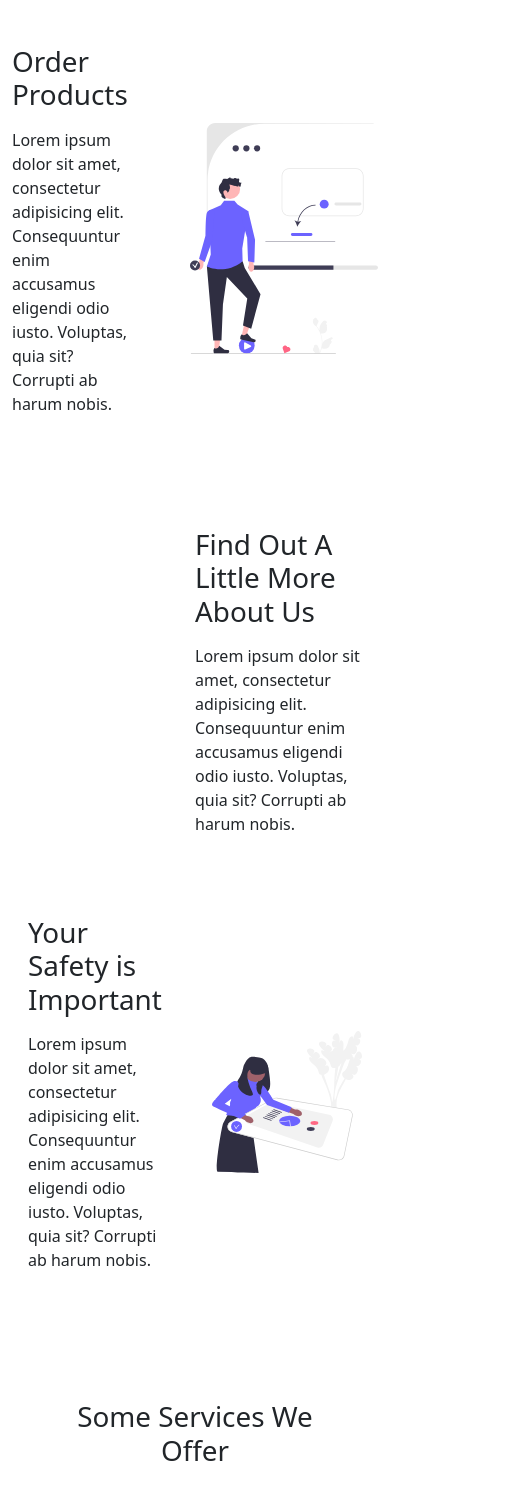
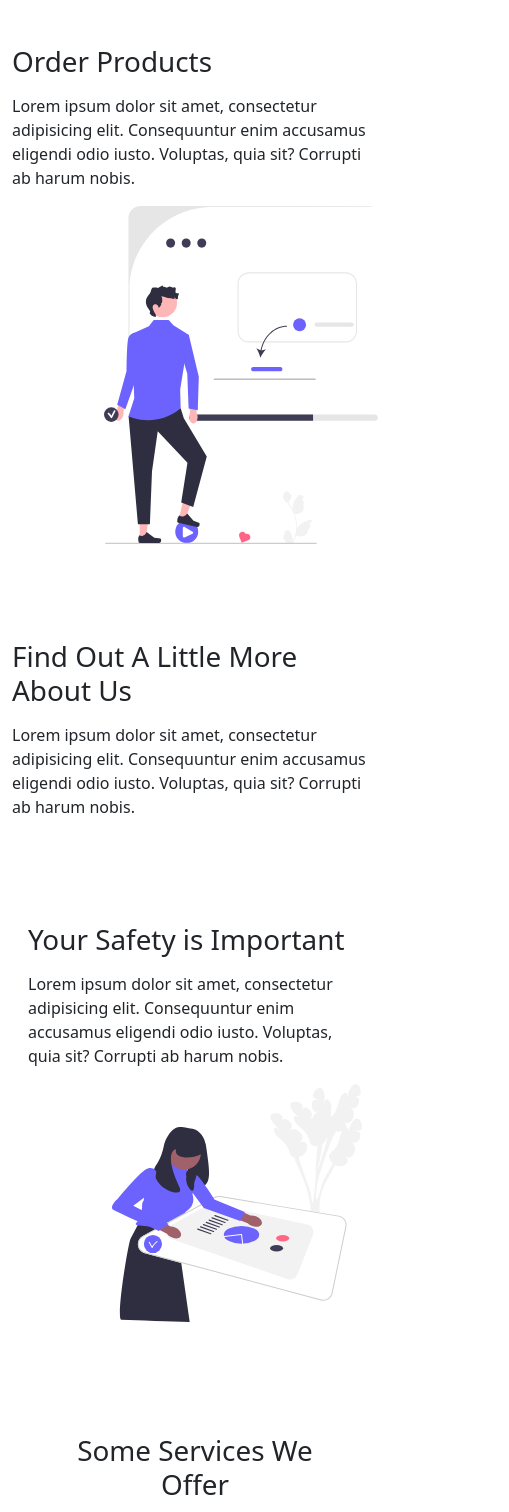
Before and after one commit to abukawsar45/landing-page-with-bootstrap, a plain HTML site: page index.html in a window 390 px wide. Shown: the part 83-1595 px from the top of the page, 509 px wide, since content can reach past the window. Drawn offline with nearby package versions, Linux system fonts and the light colour scheme.

Commit message:
with responsive

```diff
--- a/index.html
+++ b/index.html
@@ -47,8 +47,8 @@
 </nav>
  <div class="">
    <!-- 1st part -->
-  <div class="mt-5 d-flex align-items-center justify-content-between">
-    <div class="w-50">
+  <div class="mt-5 d-flex flex-column flex-md-row align-items-center justify-content-between">
+    <div class="w-md-50">
       <h1 class="fs-1" >Order Products</h1>
       <p class="mt-3">Lorem ipsum dolor sit amet, consectetur adipisicing elit. Consequuntur enim accusamus eligendi odio iusto. Voluptas, quia sit? Corrupti ab harum nobis.</p>
     </div>
@@ -57,8 +57,8 @@
     </div>
   </div>
   <!-- 2nd part -->
-    <div class="mt-5 pt-5 d-flex flex-row-reverse align-items-center justify-content-between">
-    <div class="w-50">
+    <div class="mt-5 pt-5 d-flex flex-column flex-md-row-reverse align-items-center justify-content-between">
+    <div class="w-md-50">
       <h1 class="fs-1" >Find Out A Little More <br> About Us</h1>
       <p class="mt-3">Lorem ipsum dolor sit amet, consectetur adipisicing elit. Consequuntur enim accusamus eligendi odio iusto. Voluptas, quia sit? Corrupti ab harum nobis.</p>
     </div>
@@ -67,8 +67,8 @@
     </div>
   </div>
   <!-- 3rd part -->
-  <div class="mt-5 p-3 d-flex align-items-center justify-content-between">
-    <div class="w-50">
+  <div class="mt-5 p-3 d-flex flex-column flex-md-row align-items-center justify-content-between">
+    <div class="w-md-50">
       <h1 class="fs-1" >Your Safety is Important</h1>
       <p class="mt-3">Lorem ipsum dolor sit amet, consectetur adipisicing elit. Consequuntur enim accusamus eligendi odio iusto. Voluptas, quia sit? Corrupti ab harum nobis.</p>
     </div>
@@ -82,7 +82,7 @@
   <div class="mt-5 pt-5 text-center">
     <h1 class="fs-1" >Some Services We <br> Offer</h1>
      <div class="mt-5">
-    <div class="w-100 d-flex align-items-center justify-content-between">
+    <div class="w-100 d-flex flex-column flex-md-row align-items-center justify-content-between">
       <div class="">
         <h3>Delivery Support</h3>
         <div class="img">
@@ -113,8 +113,8 @@
   </div>
 
   <!-- Watch part -->
-    <div class="mt-5 pt-5 d-flex flex-row-reverse align-items-center justify-content-between">
-    <div class="w-50">
+    <div class="mt-5 pt-5 d-flex flex-column flex-md-row align-items-center justify-content-between">
+    <div class=" w-md-50">
       <h1 class="fs-1" >Watch Your Delivery <br> At Any Time</h1>
       <p class="mt-3">Lorem ipsum dolor sit amet, consectetur adipisicing elit. Consequuntur enim accusamus eligendi odio iusto. Voluptas, quia sit? Corrupti ab harum nobis.</p>
       <div class="mt-4 d-flex gap-5" >
@@ -129,7 +129,7 @@
 <!-- info part -->
 
 <!-- Footer part -->
-<div class="bg-warning bg-opacity-25 mt-5 p-4 w-100 bs-warning-bg-subtle d-flex justify-content-between gap-4">
+<div class="bg-warning bg-opacity-25 mt-5 p-4 w-100 bs-warning-bg-subtle d-flex flex-column flex-md-row justify-content-between gap-4">
   <div class="d-flex flex-column gap-2">
     <h5 class="fs-5 mb-2 text-uppercase " >Service</h5>
    <div class="border-0 text-decoration-none" >
```
